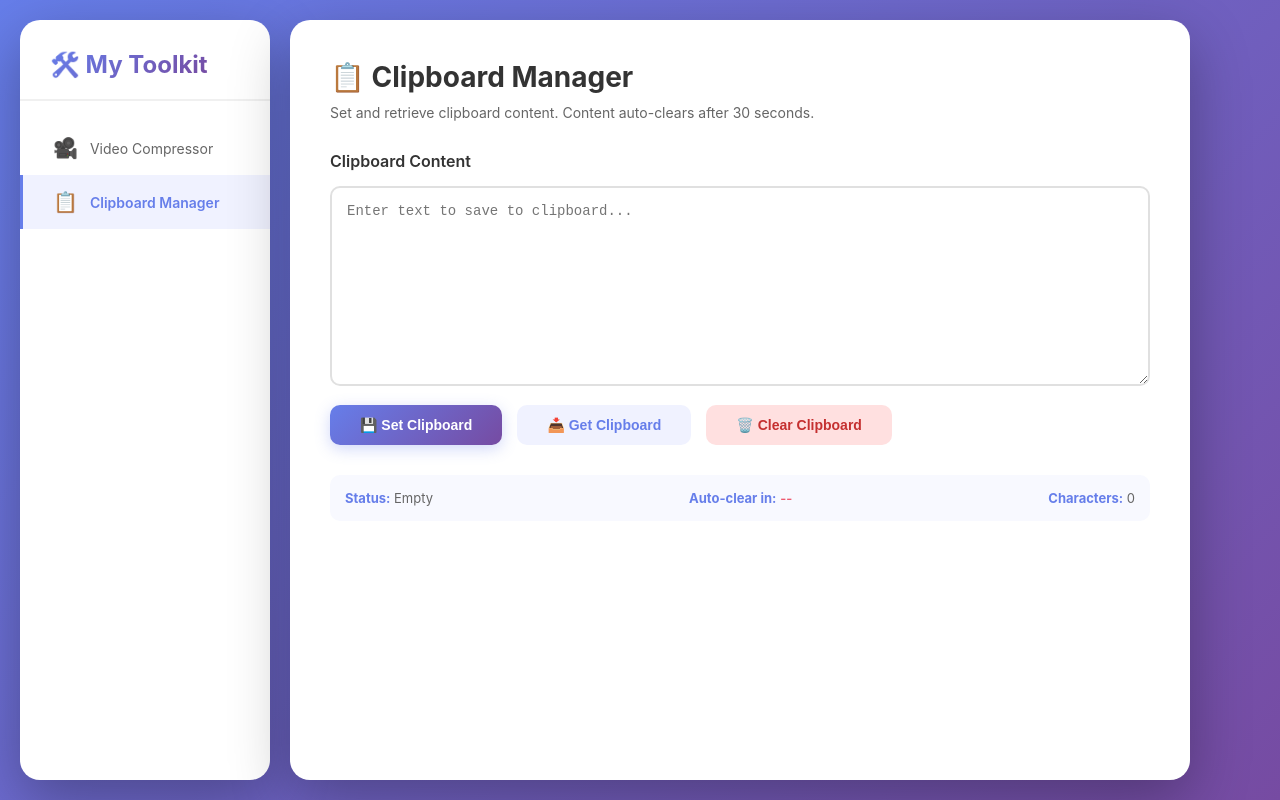
After one commit to mfathi91/my-toolkit, a FastAPI app: page /clipboard/ in a window 1280 px wide. The commit adds this page. Run offline with FastAPI, Linux system fonts and the light colour scheme.

Commit message:
feat: add clipboard ui

```diff
--- /dev/null
+++ b/app/templates/clipboard.html
@@ -0,0 +1,468 @@
+<!DOCTYPE html>
+<html lang="en">
+<head>
+    <meta charset="UTF-8">
+    <meta name="viewport" content="width=device-width, initial-scale=1.0">
+    <title>Clipboard Manager - My Toolkit</title>
+    <style>
+        * {
+            margin: 0;
+            padding: 0;
+            box-sizing: border-box;
+        }
+
+        body {
+            font-family: -apple-system, BlinkMacSystemFont, 'Segoe UI', Roboto, Oxygen, Ubuntu, Cantarell, sans-serif;
+            background: linear-gradient(135deg, #667eea 0%, #764ba2 100%);
+            min-height: 100vh;
+            display: flex;
+            padding: 20px;
+            gap: 20px;
+        }
+
+        .sidebar {
+            background: white;
+            border-radius: 20px;
+            box-shadow: 0 20px 60px rgba(0, 0, 0, 0.3);
+            padding: 30px 0;
+            width: 250px;
+            flex-shrink: 0;
+        }
+
+        .sidebar-header {
+            padding: 0 30px 20px;
+            border-bottom: 2px solid #f0f0f0;
+            margin-bottom: 20px;
+        }
+
+        .sidebar-title {
+            font-size: 24px;
+            font-weight: 700;
+        }
+
+        .sidebar-title a {
+            text-decoration: none;
+            background: linear-gradient(135deg, #667eea 0%, #764ba2 100%);
+            -webkit-background-clip: text;
+            -webkit-text-fill-color: transparent;
+            background-clip: text;
+            cursor: pointer;
+            transition: opacity 0.3s ease;
+        }
+
+        .sidebar-title a:hover {
+            opacity: 0.8;
+        }
+
+        .tool-list {
+            list-style: none;
+        }
+
+        .tool-item {
+            padding: 15px 30px;
+            cursor: pointer;
+            transition: all 0.3s ease;
+            display: flex;
+            align-items: center;
+            gap: 12px;
+            color: #666;
+            border-left: 3px solid transparent;
+        }
+
+        .tool-item:hover {
+            background: #f8f9ff;
+            color: #667eea;
+        }
+
+        .tool-item.active {
+            background: #f0f2ff;
+            color: #667eea;
+            border-left-color: #667eea;
+            font-weight: 600;
+        }
+
+        .tool-item a {
+            text-decoration: none;
+            color: inherit;
+            display: flex;
+            align-items: center;
+            gap: 12px;
+            width: 100%;
+        }
+
+        .tool-icon {
+            font-size: 20px;
+        }
+
+        .tool-name {
+            font-size: 14px;
+        }
+
+        .container {
+            background: white;
+            border-radius: 20px;
+            box-shadow: 0 20px 60px rgba(0, 0, 0, 0.3);
+            padding: 40px;
+            flex: 1;
+            max-width: 900px;
+        }
+
+        h1 {
+            color: #333;
+            margin-bottom: 10px;
+            font-size: 28px;
+        }
+
+        .subtitle {
+            color: #666;
+            margin-bottom: 30px;
+            font-size: 14px;
+        }
+
+        .clipboard-section {
+            margin-bottom: 30px;
+        }
+
+        .section-title {
+            font-size: 16px;
+            font-weight: 600;
+            color: #333;
+            margin-bottom: 15px;
+        }
+
+        textarea {
+            width: 100%;
+            min-height: 200px;
+            padding: 15px;
+            border: 2px solid #e0e0e0;
+            border-radius: 10px;
+            font-family: 'Courier New', monospace;
+            font-size: 14px;
+            resize: vertical;
+            transition: border-color 0.3s ease;
+        }
+
+        textarea:focus {
+            outline: none;
+            border-color: #667eea;
+        }
+
+        .button-group {
+            display: flex;
+            gap: 15px;
+            margin-top: 15px;
+        }
+
+        .btn {
+            padding: 12px 30px;
+            border: none;
+            border-radius: 10px;
+            font-size: 14px;
+            font-weight: 600;
+            cursor: pointer;
+            transition: all 0.3s ease;
+        }
+
+        .btn-primary {
+            background: linear-gradient(135deg, #667eea 0%, #764ba2 100%);
+            color: white;
+            box-shadow: 0 4px 15px rgba(102, 126, 234, 0.3);
+        }
+
+        .btn-primary:hover {
+            transform: translateY(-2px);
+            box-shadow: 0 6px 20px rgba(102, 126, 234, 0.4);
+        }
+
+        .btn-secondary {
+            background: #f0f2ff;
+            color: #667eea;
+        }
+
+        .btn-secondary:hover {
+            background: #e8ebff;
+        }
+
+        .btn-danger {
+            background: #ffe0e0;
+            color: #c53030;
+        }
+
+        .btn-danger:hover {
+            background: #ffc9c9;
+        }
+
+        .message {
+            display: none;
+            margin-top: 15px;
+            padding: 12px 15px;
+            border-radius: 8px;
+            font-size: 14px;
+            font-weight: 500;
+        }
+
+        .message.show {
+            display: block;
+        }
+
+        .message.success {
+            background: #d4edda;
+            color: #155724;
+            border: 1px solid #c3e6cb;
+        }
+
+        .message.error {
+            background: #f8d7da;
+            color: #721c24;
+            border: 1px solid #f5c6cb;
+        }
+
+        .message.info {
+            background: #d1ecf1;
+            color: #0c5460;
+            border: 1px solid #bee5eb;
+        }
+
+        .status-bar {
+            margin-top: 20px;
+            padding: 15px;
+            background: #f8f9ff;
+            border-radius: 10px;
+            display: flex;
+            justify-content: space-between;
+            align-items: center;
+        }
+
+        .status-item {
+            font-size: 13px;
+            color: #666;
+        }
+
+        .status-item strong {
+            color: #667eea;
+        }
+
+        .timer {
+            font-weight: 600;
+            color: #ee5a6f;
+        }
+
+        @media (max-width: 768px) {
+            body {
+                flex-direction: column;
+            }
+
+            .sidebar {
+                width: 100%;
+            }
+
+            .container {
+                max-width: 100%;
+            }
+
+            .button-group {
+                flex-direction: column;
+            }
+
+            .btn {
+                width: 100%;
+            }
+        }
+    </style>
+</head>
+<body>
+    <div class="sidebar">
+        <div class="sidebar-header">
+            <div class="sidebar-title"><a href="/">🛠️ My Toolkit</a></div>
+        </div>
+        <ul class="tool-list">
+            <li class="tool-item">
+                <a href="/">
+                    <span class="tool-icon">🎥</span>
+                    <span class="tool-name">Video Compressor</span>
+                </a>
+            </li>
+            <li class="tool-item active">
+                <a href="/clipboard">
+                    <span class="tool-icon">📋</span>
+                    <span class="tool-name">Clipboard Manager</span>
+                </a>
+            </li>
+        </ul>
+    </div>
+
+    <div class="container">
+        <h1>📋 Clipboard Manager</h1>
+        <p class="subtitle">Set and retrieve clipboard content. Content auto-clears after 30 seconds.</p>
+
+        <div class="clipboard-section">
+            <div class="section-title">Clipboard Content</div>
+            <textarea id="clipboardText" placeholder="Enter text to save to clipboard..."></textarea>
+
+            <div class="button-group">
+                <button class="btn btn-primary" id="setBtn">💾 Set Clipboard</button>
+                <button class="btn btn-secondary" id="getBtn">📥 Get Clipboard</button>
+                <button class="btn btn-danger" id="clearBtn">🗑️ Clear Clipboard</button>
+            </div>
+
+            <div class="message" id="message"></div>
+        </div>
+
+        <div class="status-bar">
+            <div class="status-item">
+                <strong>Status:</strong> <span id="status">Empty</span>
+            </div>
+            <div class="status-item">
+                <strong>Auto-clear in:</strong> <span id="timer" class="timer">--</span>
+            </div>
+            <div class="status-item">
+                <strong>Characters:</strong> <span id="charCount">0</span>
+            </div>
+        </div>
+    </div>
+
+    <script>
+        const clipboardText = document.getElementById('clipboardText');
+        const setBtn = document.getElementById('setBtn');
+        const getBtn = document.getElementById('getBtn');
+        const clearBtn = document.getElementById('clearBtn');
+        const message = document.getElementById('message');
+        const status = document.getElementById('status');
+        const timer = document.getElementById('timer');
+        const charCount = document.getElementById('charCount');
+
+        let clearCountdown = null;
+        let clearTime = null;
+
+        // Update character count
+        clipboardText.addEventListener('input', () => {
+            charCount.textContent = clipboardText.value.length;
+        });
+
+        // Set clipboard content
+        setBtn.addEventListener('click', async () => {
+            const text = clipboardText.value.trim();
+
+            if (!text) {
+                showMessage('Please enter some text first', 'error');
+                return;
+            }
+
+            try {
+                const response = await fetch('/clipboard/clip?text=' + encodeURIComponent(text), {
+                    method: 'POST'
+                });
+
+                if (response.ok) {
+                    const data = await response.json();
+                    showMessage('✅ Clipboard content set successfully!', 'success');
+                    status.textContent = 'Active';
+                    startClearCountdown();
+                } else {
+                    showMessage('❌ Failed to set clipboard content', 'error');
+                }
+            } catch (error) {
+                showMessage('❌ An error occurred', 'error');
+            }
+        });
+
+        // Get clipboard content
+        getBtn.addEventListener('click', async () => {
+            try {
+                const response = await fetch('/clipboard/clip');
+                const data = await response.json();
+
+                if (data.text) {
+                    clipboardText.value = data.text;
+                    charCount.textContent = data.text.length;
+                    showMessage('✅ Clipboard content retrieved!', 'success');
+                    status.textContent = 'Active';
+                    // Check if there's content and start countdown
+                    checkClipboardStatus();
+                } else {
+                    clipboardText.value = '';
+                    charCount.textContent = '0';
+                    showMessage('ℹ️ Clipboard is empty', 'info');
+                    status.textContent = 'Empty';
+                    stopClearCountdown();
+                }
+            } catch (error) {
+                showMessage('❌ Failed to retrieve clipboard content', 'error');
+            }
+        });
+
+        // Clear clipboard content manually
+        clearBtn.addEventListener('click', async () => {
+            try {
+                const response = await fetch('/clipboard/clip?text=', {
+                    method: 'POST'
+                });
+
+                if (response.ok) {
+                    clipboardText.value = '';
+                    charCount.textContent = '0';
+                    showMessage('✅ Clipboard cleared!', 'success');
+                    status.textContent = 'Empty';
+                    stopClearCountdown();
+                }
+            } catch (error) {
+                showMessage('❌ Failed to clear clipboard', 'error');
+            }
+        });
+
+        function showMessage(text, type) {
+            message.textContent = text;
+            message.className = 'message show ' + type;
+
+            setTimeout(() => {
+                message.classList.remove('show');
+            }, 5000);
+        }
+
+        function startClearCountdown() {
+            clearTime = Date.now() + 30000; // 30 seconds from now
+            stopClearCountdown(); // Clear any existing countdown
+
+            clearCountdown = setInterval(() => {
+                const remaining = Math.max(0, Math.ceil((clearTime - Date.now()) / 1000));
+                timer.textContent = remaining + 's';
+
+                if (remaining === 0) {
+                    timer.textContent = '--';
+                    status.textContent = 'Empty';
+                    stopClearCountdown();
+                    showMessage('ℹ️ Clipboard auto-cleared after 30 seconds', 'info');
+                }
+            }, 100);
+        }
+
+        function stopClearCountdown() {
+            if (clearCountdown) {
+                clearInterval(clearCountdown);
+                clearCountdown = null;
+                timer.textContent = '--';
+            }
+        }
+
+        async function checkClipboardStatus() {
+            try {
+                const response = await fetch('/clipboard/clip');
+                const data = await response.json();
+
+                if (data.text) {
+                    status.textContent = 'Active';
+                    // We don't know exactly when it was set, so we can't show accurate countdown
+                    // unless we enhance the API
+                } else {
+                    status.textContent = 'Empty';
+                }
+            } catch (error) {
+                console.error('Failed to check clipboard status:', error);
+            }
+        }
+
+        // Check clipboard status on load
+        checkClipboardStatus();
+    </script>
+</body>
+</html>
```
Also changed, not shown: app/templates/index.html (+10 -2 lines), tools/clipboard.py (+15 -0 lines).
